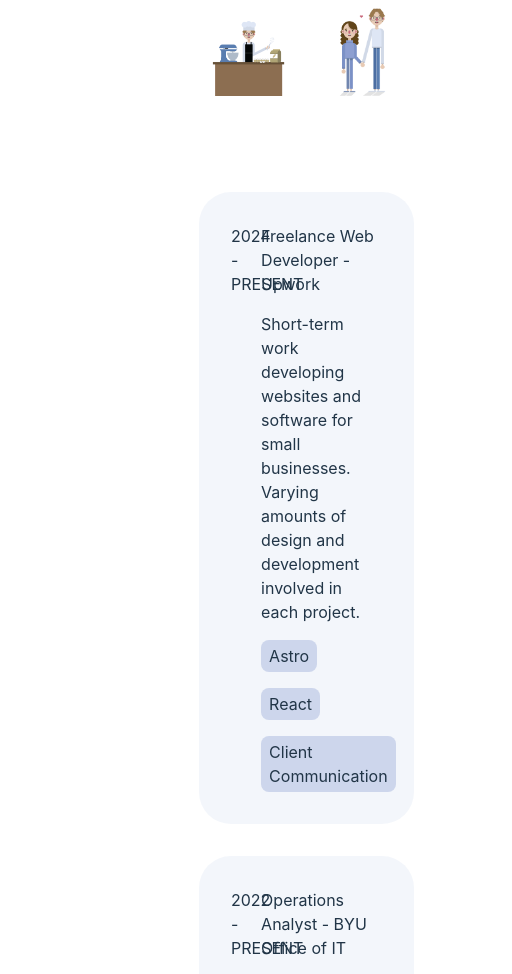
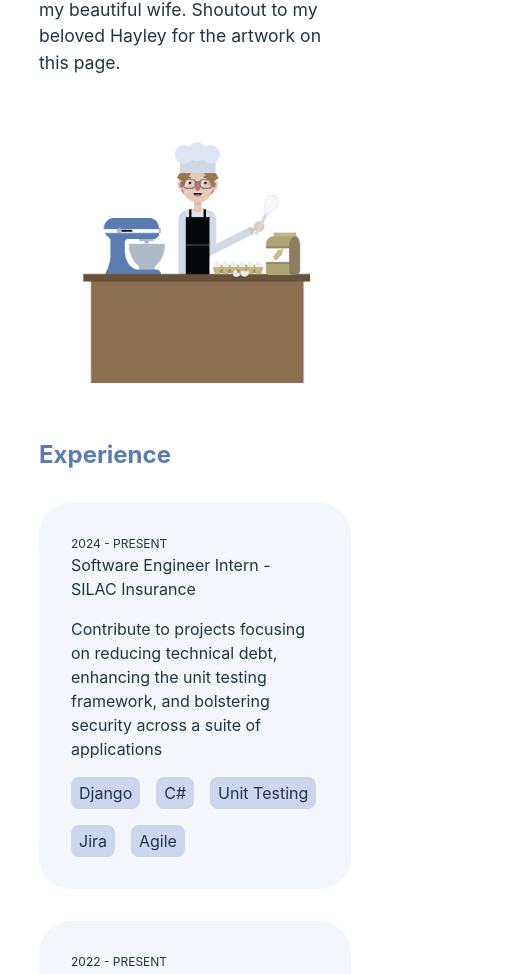
Before and after one commit to BeauYancey/portfolio, a React (Vite) app: page / in a window 390 px wide. Shown: the part 1004-1978 px from the top of the page, 512 px wide, since content can reach past the window. Built offline with nearby package versions, Linux system fonts and the light colour scheme.

Commit message:
made the site mobile-friendly

```diff
--- a/src/App.jsx
+++ b/src/App.jsx
@@ -18,10 +18,10 @@ function App() {
   const experience = [
     {
       dates: '2024 - PRESENT',
-      role: 'Freelance Web Developer',
-      co: 'Upwork',
-      desc: 'Short-term work developing websites and software for small businesses. Varying amounts of design and development involved in each project.',
-      skills: ['Astro', 'React', 'Client Communication']
+      role: 'Software Engineer Intern',
+      co: 'SILAC Insurance',
+      desc: 'Contribute to projects focusing on reducing technical debt, enhancing the unit testing framework, and bolstering security across a suite of applications',
+      skills: ['Django', 'C#', 'Unit Testing', 'Jira', 'Agile']
     },
     {
       dates: '2022 - PRESENT',
@@ -48,10 +48,11 @@ function App() {
   ]
 
   return (
-    <div className='content' style={{display: 'flex'}}>
+    <div className='content'>
       <Dock refs={refs} />
       <main>
         <section ref={aboutRef} id='about'>
+          <h2 className='sticky-header'>About</h2>
           <p>
             Hi, I’m glad you’re here! You’re more than welcome to skip to
             the <a href='#experience'>experience</a> or <a href='#contact'>contact</a> sections
@@ -64,25 +65,30 @@ function App() {
             practical and elegant products, be it a website or software.
           </p>
           <p>
-            When I’m not at my computer, I’m usually playing board games, reading a book, baking with my <span className='hover-info'>sourdough
-            starter<span className='hidden-info'>His name is Andre</span></span>, or spending quality time with my beautiful wife. Shoutout to my beloved Hayley for the artwork
+            When I’m not at my computer, I’m usually playing board games, baking with my <a className='hover-info'>sourdough
+            starter<span className='hidden-info'>His name is Andre</span></a>, reading a book, or spending quality time with my beautiful wife. Shoutout to my beloved Hayley for the artwork
             on this page.
           </p>
-          <div style={{display: 'flex', gap: '5vw'}}>
-            <img src='/baking.png' alt='baking' style={{width: '25vw', objectFit: 'cover'}} />
-            <img src='/Heau.png' alt='Beau and Hayley' style={{width: '25vw', objectFit: 'cover'}}/>
+          <div className='inline-imgs'>
+            <img src='/baking.png' alt='baking' />
+            <img src='/Heau.png' alt='Beau and Hayley' />
           </div>
         </section>
 
-        <section ref={xpRef} id='experience' style={{display: 'flex', flexDirection: 'column', gap: '2em'}}>
-          {experience.map(ex => (
-            <ExCard key={ex.role + ex.co} ex={ex} />
-          ))}
+        <section ref={xpRef} id='experience'>
+        <h2 className='sticky-header' style={{marginBottom: '1em'}}>Experience</h2>
+        <div>
+            {experience.map(ex => (
+              <ExCard key={ex.role + ex.co} ex={ex} />
+            ))}
+        </div>
         </section>
 
         <section ref={contactRef} id='contact'>
-          <div style={{display: 'grid', gridTemplateColumns: '1fr 4fr'}}>
-            <img src='/Beau.png' style={{height: "65vh", objectFit: 'cover'}} />
+        <h2 className='sticky-header'>Contact</h2>
+          <div>
+            <img src='/Beau.png' alt='Beau'/>
+            <img src='/Heau.png' alt='Hayley and Beau'/>
             <div>
               <p>
                 I am always looking for opportunities to bring your dreams to life. If you are looking to hire a developer
--- a/src/Dock.jsx
+++ b/src/Dock.jsx
@@ -34,9 +34,9 @@ function Dock({ refs }) {
     <nav className='dock'>
       <h1><a href='#'>Beau Yancey</a></h1>
       <h3>Fullstack Developer</h3>
-      <img className='headshot' alt='Beau' src='/headshot.png' style={{width: '8em', height: '8em', borderRadius: '4em', backgroundColor: '#8DA0D1A0'}}/>
+      <img className='headshot' alt='Beau' src='/headshot.png' />
       <p>I make things.</p>
-      <ul>
+      <ul className='nav-list'>
         <li>
           <a className={'nav-link' + (active === 'about' ? ' active':'')} href='#about'>
             <span className='nav-indicator'></span>
@@ -56,7 +56,7 @@ function Dock({ refs }) {
           </a>
         </li>
       </ul>
-      <ul style={{display: 'flex', flexDirection: 'row', gap: '1em'}}>
+      <ul className='social-links'>
         <li><a href='https://github.com/BeauYancey' target='_blank'><img id='github-logo' className='social' src='/github.png'/></a></li>
         <li><a href='https://www.instagram.com/beaujyancey/' target='_blank'><img className='social' src='/insta.png'/></a></li>
         <li><a href='https://www.linkedin.com/in/beau-yancey/' target='_blank'><img className='social' src='/linkedin.png'/></a></li>
--- a/src/ExCard.jsx
+++ b/src/ExCard.jsx
@@ -1,13 +1,13 @@
 function ExCard({ ex }) {
 	return (
-		<div className='ex-card' style={{backgroundColor:'#DFE6F560', display:'flex', padding: '2em', borderRadius: '2em'}}>
-			<div style={{width: '20%'}}>{ex.dates}</div>
-			<div style={{display: 'flex', flexDirection:'column', width: '80%', gap: '1em'}}>
-				<div>{ex.role} - {ex.co}</div>
-				<div>{ex.desc}</div>
-				<div style={{display: 'flex', flexWrap: 'wrap', gap: '1em'}}>
+		<div className='ex-card'>
+			<div className='ex-dates'>{ex.dates}</div>
+			<div className='ex-info'>
+				<div className="ex-role">{ex.role} - {ex.co}</div>
+				<div className="ex-desc">{ex.desc}</div>
+				<div className='ex-skills'>
 					{ex.skills.map(skill => (
-						<div key={skill} style={{backgroundColor:'#8DA0D160', padding: '.25em .5em', borderRadius: '.5em'}}>{skill}</div>
+						<div className='skill' key={skill}>{skill}</div>
 					))}
 				</div>
 			</div>
--- a/src/index.css
+++ b/src/index.css
@@ -23,6 +23,8 @@ body {
   padding: 5vh 10vw;
 }
 
+/* App.jsx */
+
 .content {
   display: flex;
   flex-direction: row;
@@ -33,8 +35,22 @@ section {
   scroll-margin-top: 5vh;
 }
 
+.sticky-header {
+  display: none;
+}
+
 p {
   font-size: 1.1em;
+}
+
+.inline-imgs {
+  display: flex;
+  justify-content: space-around;
+}
+
+.inline-imgs > img {
+  width: 40%;
+  object-fit: cover;
 }
 
 .hover-info {
@@ -44,7 +60,6 @@ p {
 
 .hover-info .hidden-info {
   visibility: hidden;
-  width: 120px;
   background-color: #DFE6F5;
   color: #213547;
   text-align: center;
@@ -62,12 +77,50 @@ p {
   visibility: visible;
 }
 
+main {
+  width: 55vw;
+}
+
+a, .hover-info {
+  text-decoration: none;
+  color: #597DB0;
+}
+
+#experience > div {
+  display: flex;
+  flex-direction: column;
+  gap: 2em;
+}
+
+#contact > div {
+  display: grid;
+  grid-template-columns: 1fr 4fr;
+}
+
+#contact img[alt="Beau"] {
+  height: 65vh;
+  object-fit: cover;
+}
+
+#contact img[alt="Hayley and Beau"] {
+  display: none;
+}
+
+/* Dock.jsx */
+
 .dock {
   position: sticky;
   top: 5vh;
   height: calc(100% - 5vh);
   width: 25vw;
   min-width: 10em;
+}
+
+.headshot {
+  width: 8em;
+  height: 8em;
+  background-color: #8DA0D1A0;
+  border-radius: 4em;
 }
 
 .dock h1 {
@@ -84,13 +137,10 @@ p {
   margin-top: 3em;
 }
 
-main {
-  width: 55vw;
-}
-
-a, .hover-info {
-  text-decoration: none;
-  color: #597DB0;
+.social-links {
+  display: flex;
+  flex-direction: row;
+  gap: 1em;
 }
 
 .nav-link {
@@ -121,6 +171,8 @@ a, .hover-info {
 
 .nav-text {
   text-transform: uppercase;
+  font-size: smaller;
+  font-weight: bold;
 }
 
 ul {
@@ -135,6 +187,9 @@ ul > li {
   height: 2em;
   object-fit: cover;
 }
+
+
+/* ContactForm.jsx */
 
 .form {
   display: flex;
@@ -192,6 +247,39 @@ ul > li {
 }
 
 
+/* ExCard.jsx */
+
+.ex-card {
+  background-color: #DFE6F560;
+  display: flex;
+  padding: 2em;
+  border-radius: 2em;
+}
+
+.ex-dates {
+  width: 20%
+}
+
+.ex-info {
+  display: flex;
+  flex-direction: column;
+  width: 80%;
+  gap: 1em;
+}
+
+.ex-skills {
+  display: flex;
+  flex-wrap: wrap;
+  gap: 1em;
+}
+
+.skill {
+  background-color: #8DA0D160;
+  padding: .25em .5em;
+  border-radius: .5em;
+}
+
+
 @media (prefers-color-scheme: dark) {
   :root {
     color: #DFE6F5;
@@ -222,3 +310,88 @@ ul > li {
     filter: brightness(2000%)
   }
 }
+
+@media (max-width: 1028px) {
+  .content {
+    flex-direction: column;
+  }
+
+  .dock {
+    position: static;
+    width: 100%
+  }
+
+  .nav-list {
+    display: none;
+  }
+
+  .social-links {
+    margin-top: 0 !important;
+  }
+
+  main {
+    width: 100%
+  }
+
+  section {
+    padding-bottom: 3em;
+  }
+
+  .sticky-header {
+    display: block;
+    padding: .25em 0;
+    position: sticky;
+    top: 0;
+    background-color: #ffffffee;
+    width: 100%;
+    margin: 0;
+    color: #597DB0;
+  }
+
+  .ex-card {
+    flex-direction: column;
+  }
+
+  .ex-dates {
+    width: 100%;
+    font-size: .75em;
+  }
+
+  .ex-info {
+    width: 100%
+  }
+
+}
+
+@media (max-width: 640px) {
+  #contact {
+    display: block;
+  }
+
+  #contact > div {
+    display: flex;
+    flex-direction: column-reverse
+  }
+  #contact img[alt="Hayley and Beau"] {
+    display: inline;
+    width: 100%;
+    margin-top: 1em;
+    object-fit: cover;
+    height: auto;
+  }
+
+  #contact img[alt="Beau"] {
+    display: none
+  }
+}
+
+@media (max-width: 512px) {
+
+  img[alt="Beau and Hayley"] {
+    display: none;
+  }
+
+  img[alt="baking"] {
+    width: 100%
+  }
+}
```
